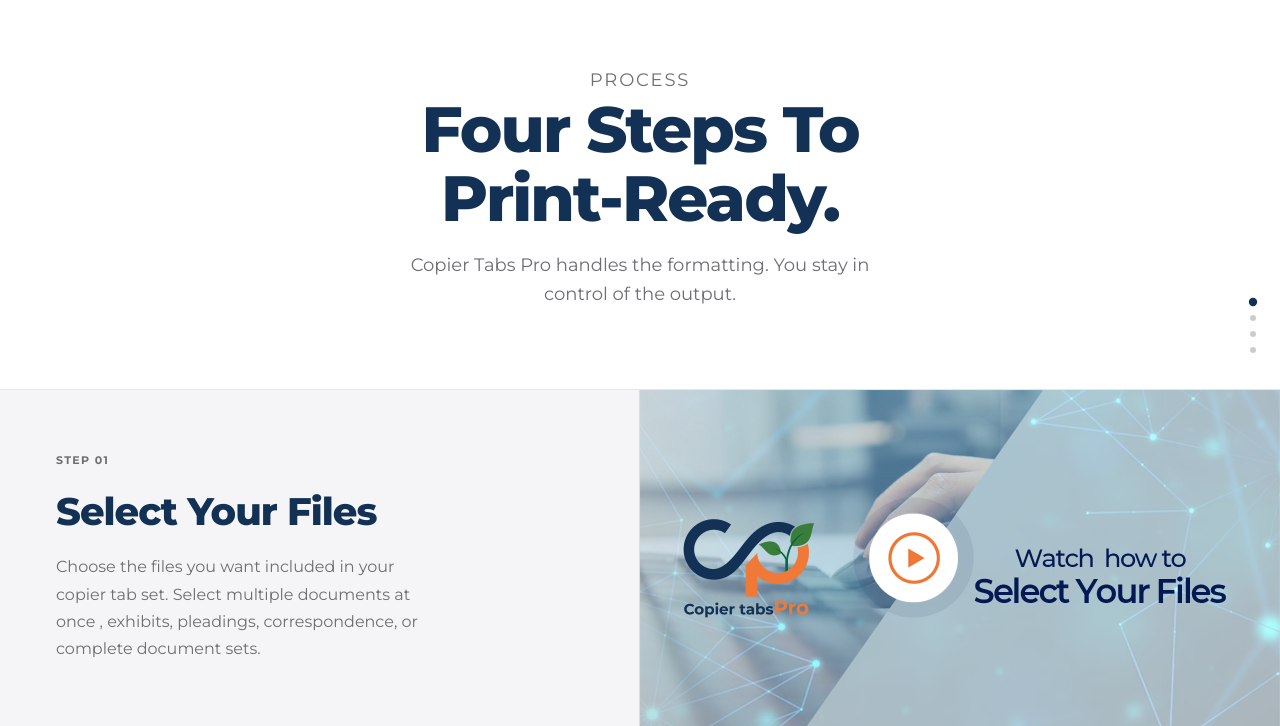
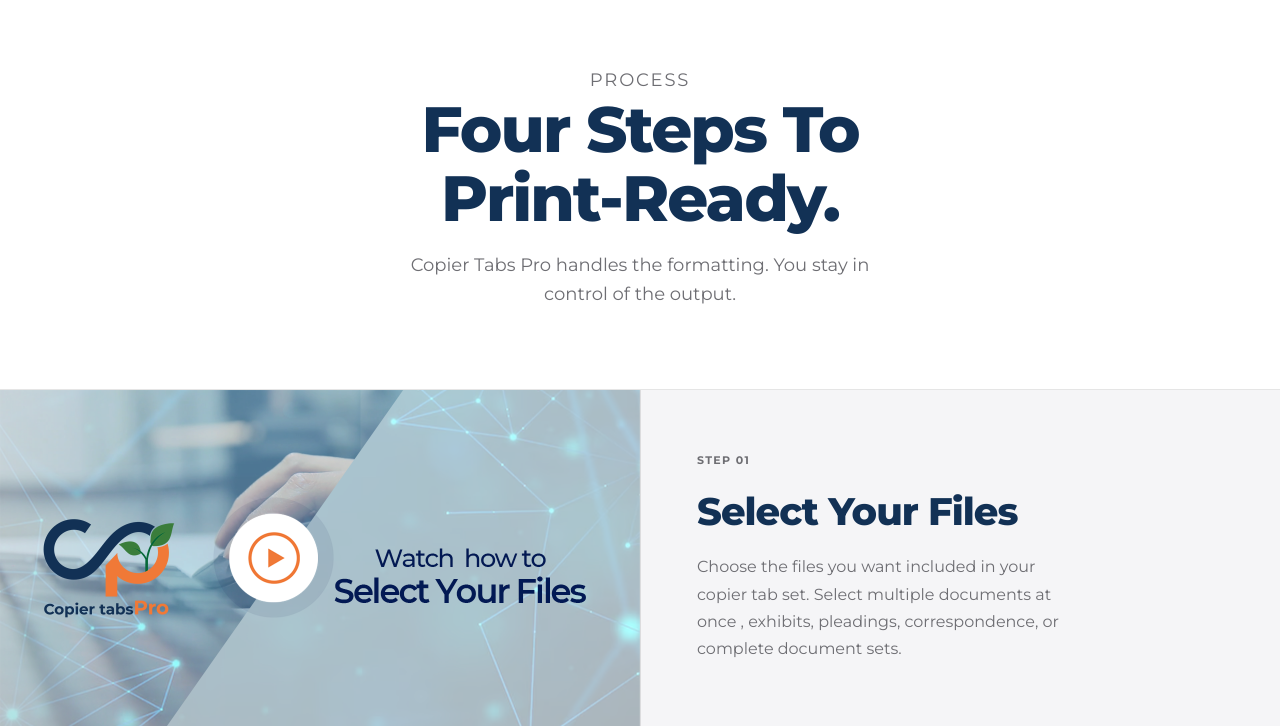
Before and after one commit to collinsngeno080-pixel/copiertabs, a plain HTML site: page how-it-works.html in a window 1280 px wide. Shown: the part 74-800 px from the top of the page. Drawn offline with Linux system fonts and the light colour scheme.

Commit message:
Remove step indicator dots from How It Works page

```diff
--- a/how-it-works.html
+++ b/how-it-works.html
@@ -55,12 +55,6 @@
   </button>
 </nav>
 
-<div class="step-indicator" id="stepIndicator">
-  <div class="step-dot active" onclick="document.getElementById('step1').scrollIntoView({behavior:'smooth'})"></div>
-  <div class="step-dot" onclick="document.getElementById('step2').scrollIntoView({behavior:'smooth'})"></div>
-  <div class="step-dot" onclick="document.getElementById('step3').scrollIntoView({behavior:'smooth'})"></div>
-  <div class="step-dot" onclick="document.getElementById('step4').scrollIntoView({behavior:'smooth'})"></div>
-</div>
 
 <div class="page-header">
   <p class="eyebrow">Process</p>
@@ -142,20 +136,6 @@
   document.getElementById('navToggle').addEventListener('click', function() {
     document.querySelector('.nav-links').classList.toggle('open');
   });
-  const steps = ['step1','step2','step3','step4'];
-  const dots = document.querySelectorAll('.step-dot');
-  const observer = new IntersectionObserver((entries) => {
-    entries.forEach(entry => {
-      if (entry.isIntersecting) {
-        const idx = steps.indexOf(entry.target.id);
-        if (idx !== -1) dots.forEach((d, i) => d.classList.toggle('active', i === idx));
-      }
-    });
-  }, { threshold: 0.4 });
-  steps.forEach(id => {
-    const el = document.getElementById(id);
-    if (el) observer.observe(el);
-  });
 </script>
 
 </body>
```
